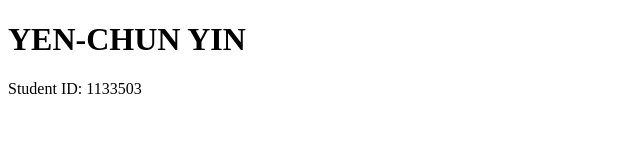
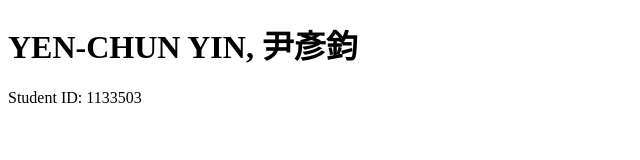
Before and after one commit to yyc1029/yyc1029.github.io, a plain HTML site: page index.html in a window 1280 px wide. Shown: the whole page, without its empty margins (0-640 px from the left). Drawn offline with Linux system fonts and the light colour scheme.

Commit message:
Update index.html

```diff
--- a/index.html
+++ b/index.html
@@ -6,7 +6,7 @@
     <title>YEN-CHUN YIN</title>
 </head>
 <body>
-    <h1>YEN-CHUN YIN</h1>
+    <h1>YEN-CHUN YIN, 尹彥鈞</h1>
     <p>Student ID: 1133503</p>
 </body>
 </html>
```
